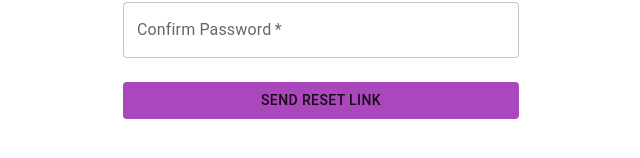
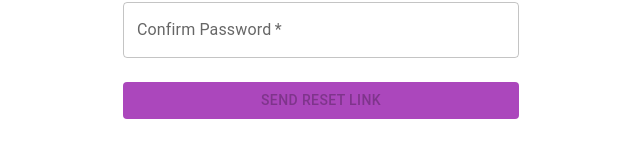
Before and after one commit to kuldeepdeorwinedeev/deorwine-kuldeep, a Next.js app: page /forgotpassword in a window 1280 px wide. Shown: the part 254-412 px from the top of the page, without its empty margins (319-959 px from the left). Built offline with nearby package versions, Linux system fonts and the light colour scheme.

Commit message:
validation update

```diff
--- a/app/forgotpassword/page.js
+++ b/app/forgotpassword/page.js
@@ -104,9 +104,8 @@ export default function SignIn() {
                   bgcolor: "primary.main",
                   textColor: "buttontext.main",
                 }}
-                tyle={{ cursor: "not-allowed" }}
                 color="primary"
-                disabled={isDirty}
+                disabled={(isDirty, !isValid)}
               >
                 Send reset link
               </Button>
--- a/app/login/page.js
+++ b/app/login/page.js
@@ -112,7 +112,7 @@ const SignIn = () => {
                   textColor: "buttontext.main",
                 }}
                 color="primary"
-                disabled={isDirty}
+                disabled={(isDirty, !isValid)}
               >
                 Sign In
               </Button>
--- a/app/registration/page.js
+++ b/app/registration/page.js
@@ -129,9 +129,8 @@ export default function SignIn() {
                   bgcolor: "primary.main",
                   textColor: "buttontext.main",
                 }}
-                tyle={{ cursor: "not-allowed" }}
                 color="primary"
-                disabled={isDirty}
+                disabled={(isDirty, !isValid)}
               >
                 Sign Up
               </Button>
```
